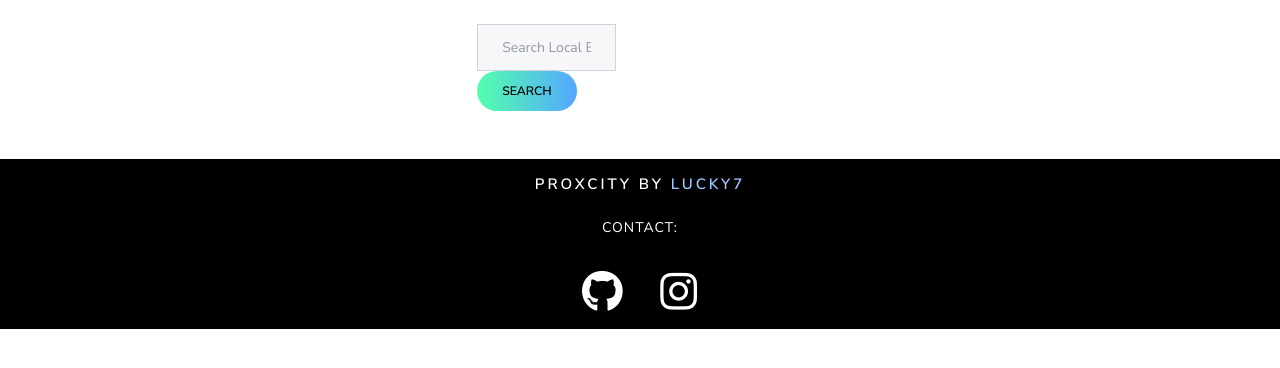
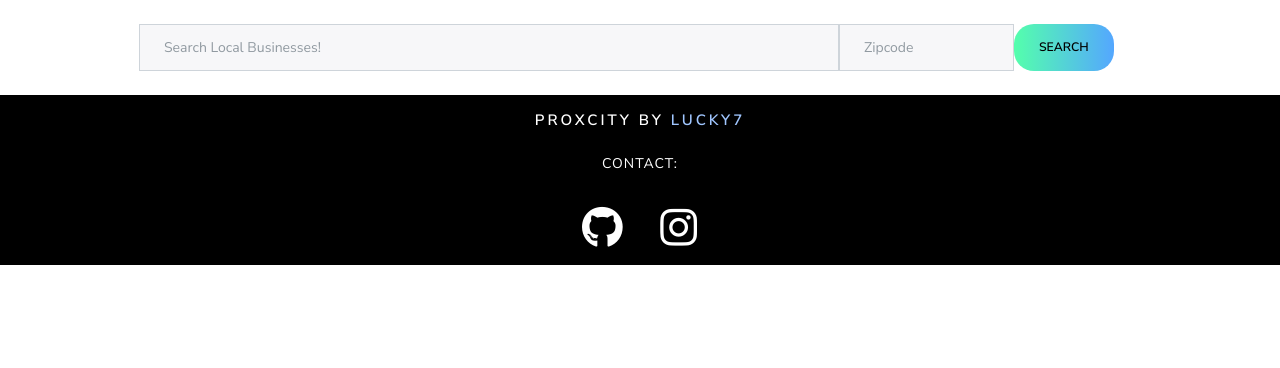
Before and after one commit to Kou-kun42/local-business-finder, a Flask app: page /results in a window 1280 px wide. Shown: the part 102-470 px from the top of the page. Run offline with Flask 2, Linux system fonts and the light colour scheme; data that the repository does not hold is empty; some libraries are stand-ins or nearby versions.

Commit message:
Fixed search bar

```diff
--- a/templates/results.html
+++ b/templates/results.html
@@ -1,26 +1,18 @@
 {% extends 'base.html' %} {% block content %}
 <div id="form_results">
-  <div class="container py-4">
-    <!-- Search bar, exactly the same as from home.html -->
-    <div class="input-group mx-auto col-lg-6 col-md-8 col-sm-12 mb-4">
-      <form action="/results">
-        <div id="input" class="input-group mx-auto col-lg-6 col-md-8 col-sm-12">
-          <input
-            id="search-box"
-            name="search-query"
-            type="text"
-            class="form-control"
-            placeholder="Search Local Businesses!"
-          />
-          <input
-            id="search"
-            type="submit"
-            class="btn btn-primary"
-            value="Search"
-          />
+  <div class="container">
+    <div class="row">
+      <div class="col-12 text-center">
+        <div class="container m-4">
+          <form class="row mx-auto" action="/results">
+            <input id="search-box" name="search-query" type="text" class="form-control col-8" placeholder="Search Local Businesses!"/>
+            <input id="zip-box" name="zipcode" type="text" pattern="[0-9]{5}" class="form-control col-2" placeholder="Zipcode"/>
+            <input id="submit" type="submit" class="btn btn-primary" value="Search"/>
+          </form>
         </div>
-      </form>
+      </div>
     </div>
+  </div>
 
     <!-- For loop happens here -->
     {% for i in range(num_venues) %}
```
